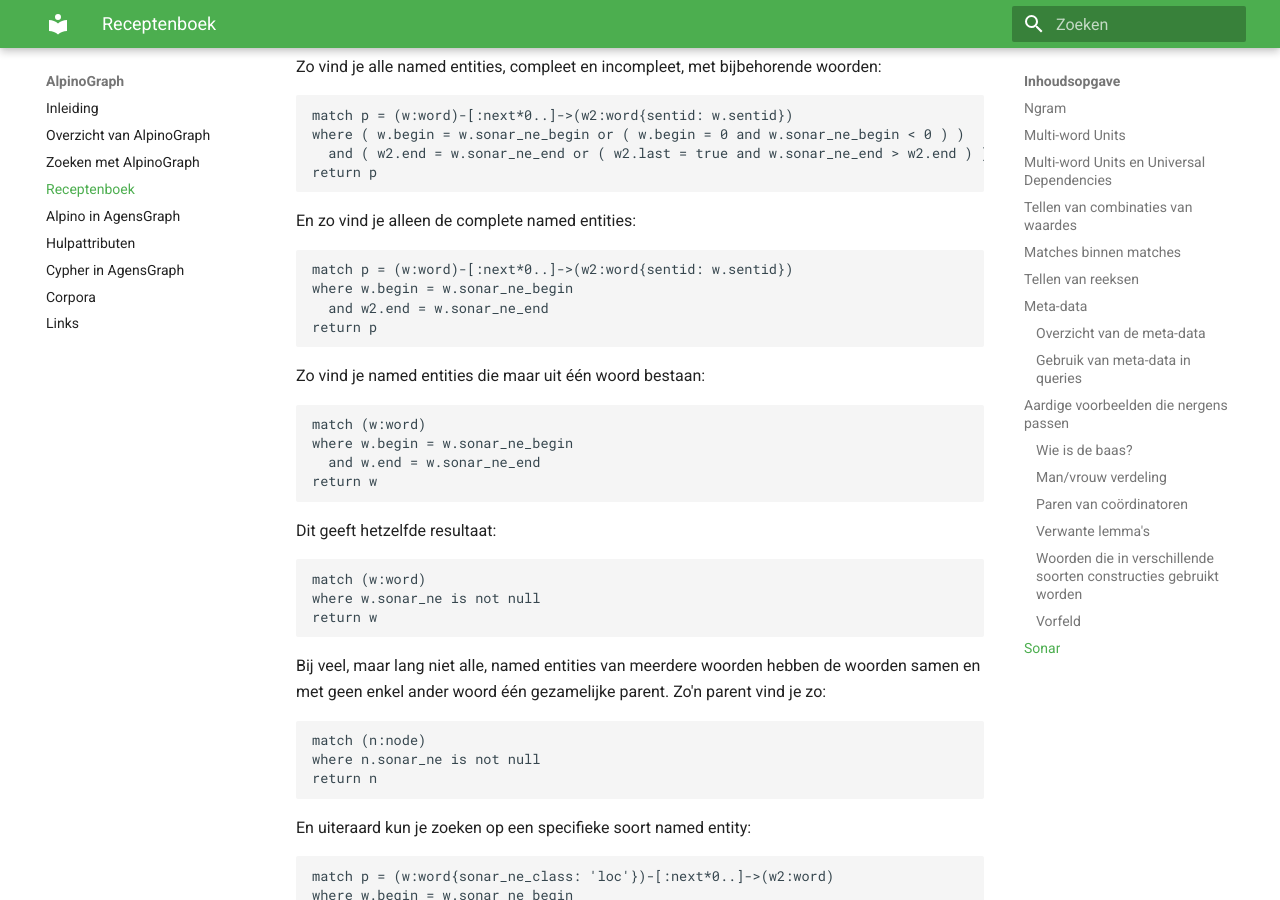
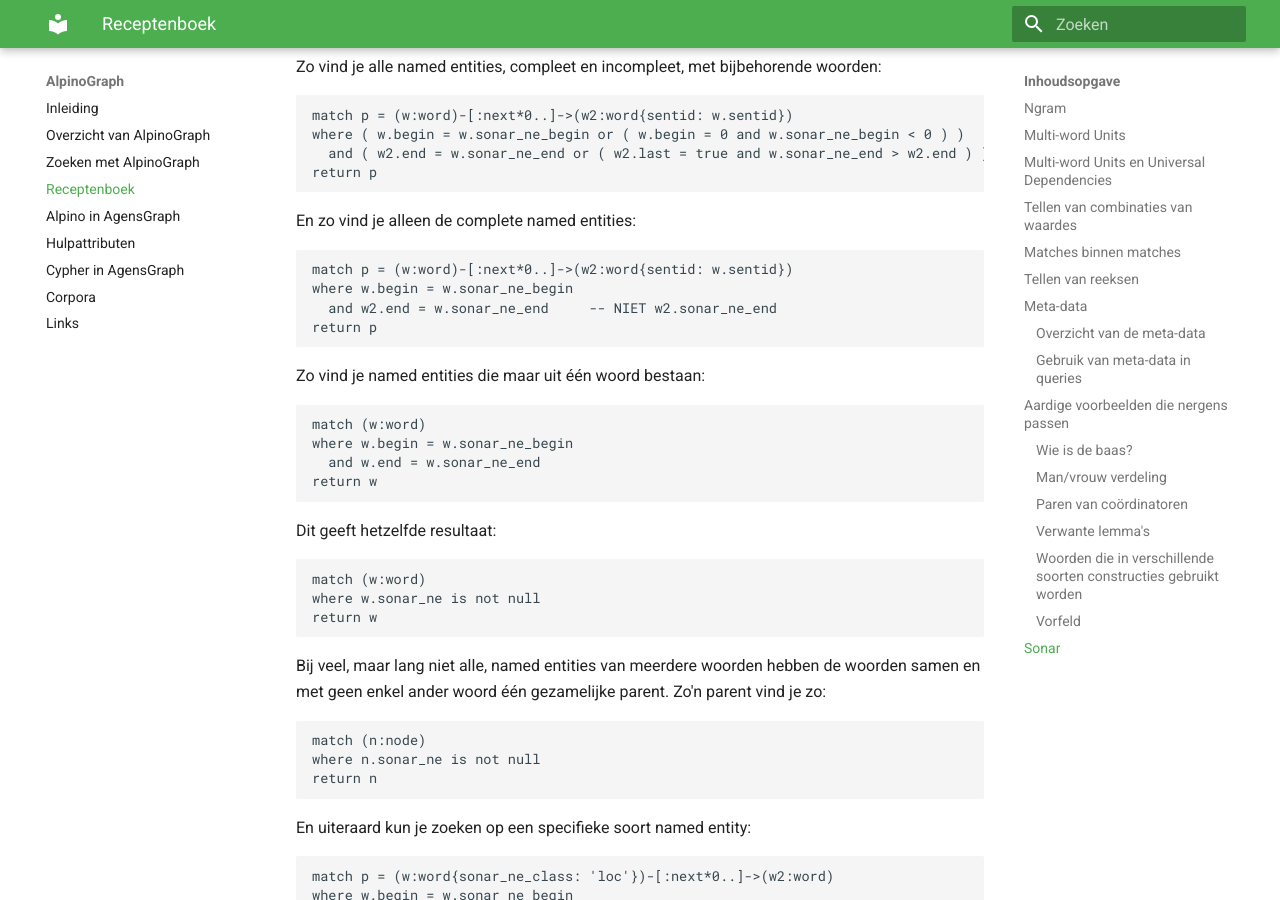
Before and after one commit to rug-compling/alpinograph-docs, an MkDocs documentation site: the page built from docs/recepten.md, in a window 1280 px wide and 900 px high, scrolled down 9006 px. Built offline with MkDocs 1.6.1 and Material for MkDocs 9.7.7, drawn with Linux system fonts in a browser that asks for light colours.

Commit message:
sonar voorbeeld aangepast

````diff
--- a/docs/recepten.md
+++ b/docs/recepten.md
@@ -438,7 +438,7 @@ En zo vind je alleen de complete named entities:
 ```text
 match p = (w:word)-[:next*0..]->(w2:word{sentid: w.sentid})
 where w.begin = w.sonar_ne_begin
-  and w2.end = w.sonar_ne_end
+  and w2.end = w.sonar_ne_end     -- NIET w2.sonar_ne_end
 return p
 ```
 
````
